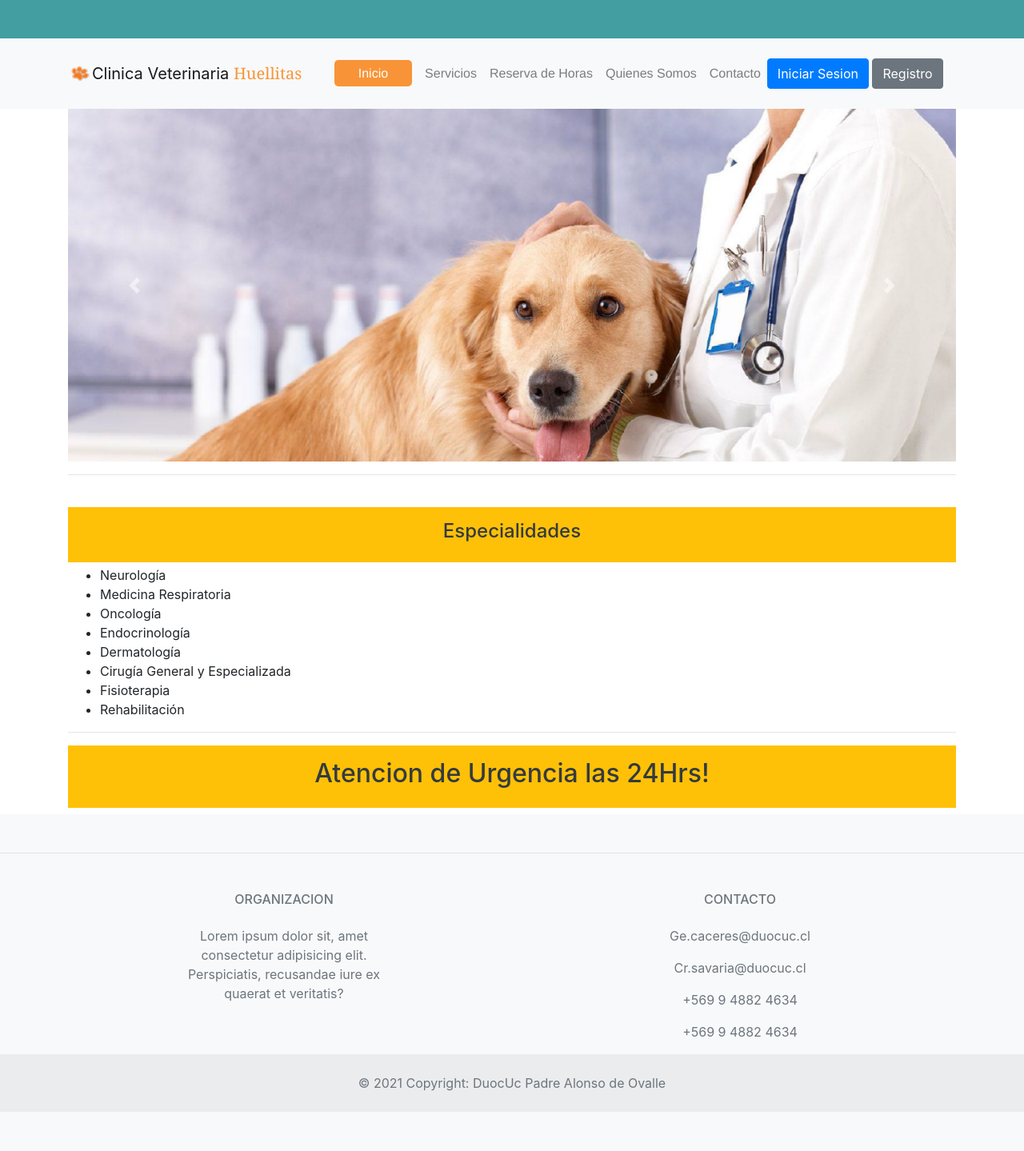
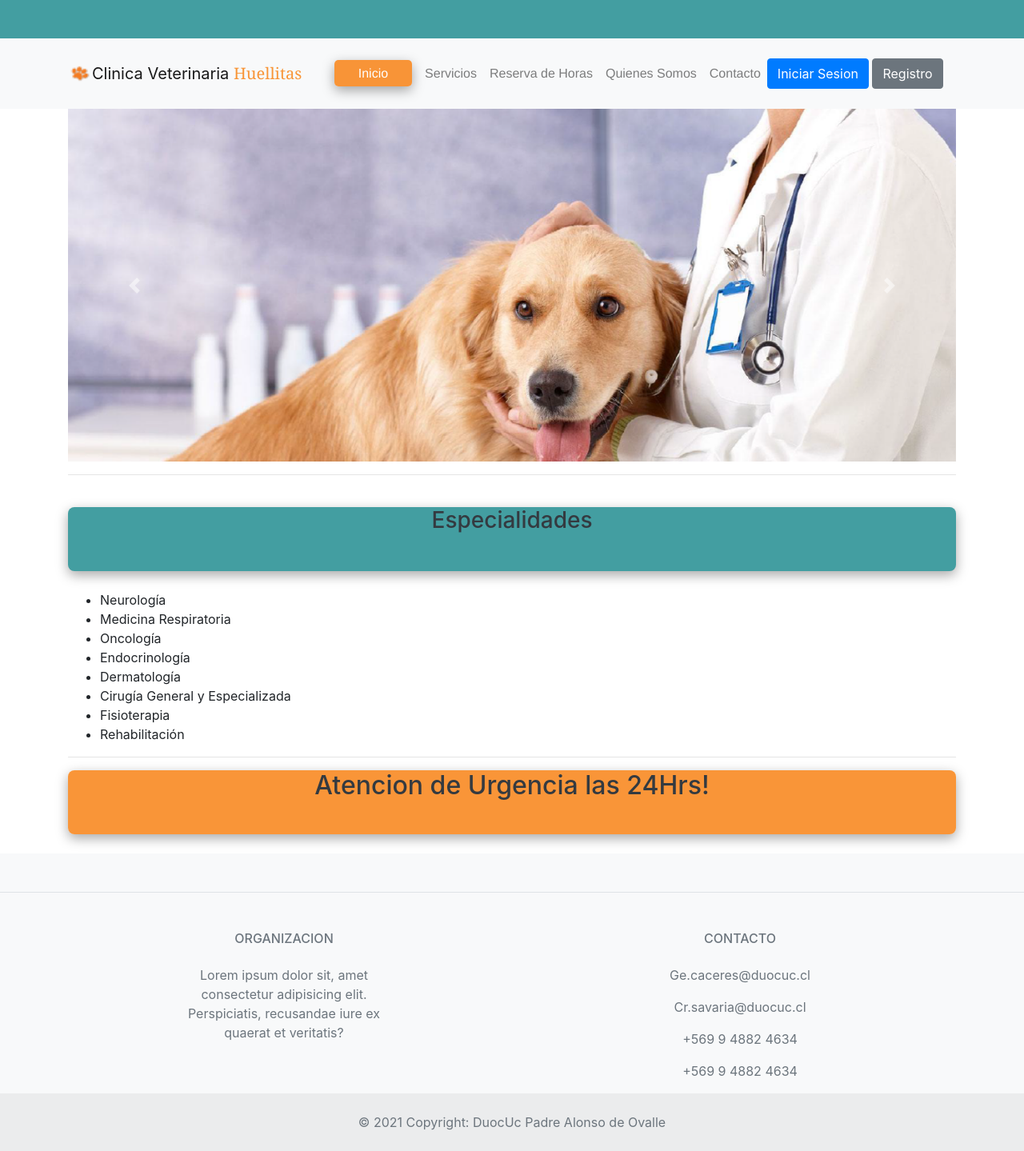
Before and after one commit to cristiansavaria/Sistem_VeterinariaApp, a Django app: page / in a window 1280 px wide. Shown: the whole page at 80% size. Before the commit the page ends 1390 px from the top, so only its background shows below. Run offline with Django 4.2, Linux system fonts and the light colour scheme.

Commit message:
se agregan sombras imagenes

```diff
--- a/App_cliente/static/css/estilos.css
+++ b/App_cliente/static/css/estilos.css
@@ -20,6 +20,7 @@
     padding: 10px;
     padding: 8px 30px;
     border-radius: 5px;
+    box-shadow: rgba(0, 0, 0, 0.35) 0px 5px 15px;
 
 }
 
@@ -134,3 +135,27 @@ input[type=text], select, textarea {
 
 
 /*quienes somos*/
+
+
+
+.sombra{
+    box-shadow: rgba(0, 0, 0, 0.35) 0px 5px 15px;
+    border-radius: 8px;
+    padding: 0;
+    height: 80px;
+
+    background-color: rgb(67, 158, 161);
+}
+.sombra2{
+    box-shadow: rgba(0, 0, 0, 0.35) 0px 5px 15px;
+    border-radius: 8px;
+    padding: 0;
+    height: 80px;
+
+    background-color: rgba(248, 129, 17, 0.836)
+}
+
+
+.carro{
+    box-shadow: rgba(0, 0, 0, 0.35) 0px 5px 15px;
+}
--- a/App_cliente/templates/base.html
+++ b/App_cliente/templates/base.html
@@ -119,7 +119,7 @@
     <div class="container">
 
       {% if user.is_authenticated %}
-      <h6>Bienvenido/a <span class="username">{{ user.username|capfirst }}</span></h6>
+      <h6>Bienvenido/a <span class="username"> {{ user.username|capfirst }}</span></h6>
       <a  href="{% url 'historial' %}"
               ><button type="button" class="btn btn-warning mb-3">
                 Ir a Historial Clinico
@@ -180,7 +180,7 @@
       <br />
 
       <section>
-        <div class="p-3 mb-1 bg-warning text-dark col-12 text-center "> <h4> Especialidades </h4> </div>
+        <div class="sombra  mb-4  text-dark col-12 text-center "> <h3> Especialidades </h3> </div>
 
         <div >
 
@@ -221,7 +221,7 @@
     <hr />
 
       <section>
-        <div class="p-3 mb-2 bg-warning text-dark text-center ">
+        <div class="sombra2 mb-4 text-dark text-center ">
           <h2>Atencion de Urgencia las 24Hrs!</h2>
         </div>
       </section>
--- a/App_cliente/templates/contacto.html
+++ b/App_cliente/templates/contacto.html
@@ -113,7 +113,7 @@
 
 
 
-<div class=" mt-4 mb-4">
+<div class="imgshadow mt-4 mb-4">
   <h3>Direccion:</h3>
   <p>Santiago Centro #1111</p>
   <img src="{% static 'img/maps.png' %}" class="d-block w-100  carro" alt="carrusel1">
```
Also changed, not shown: App_cliente/templates/servicios.html (+29 -26 lines), App_cliente/static/css/login.css (line endings or trailing spaces).
